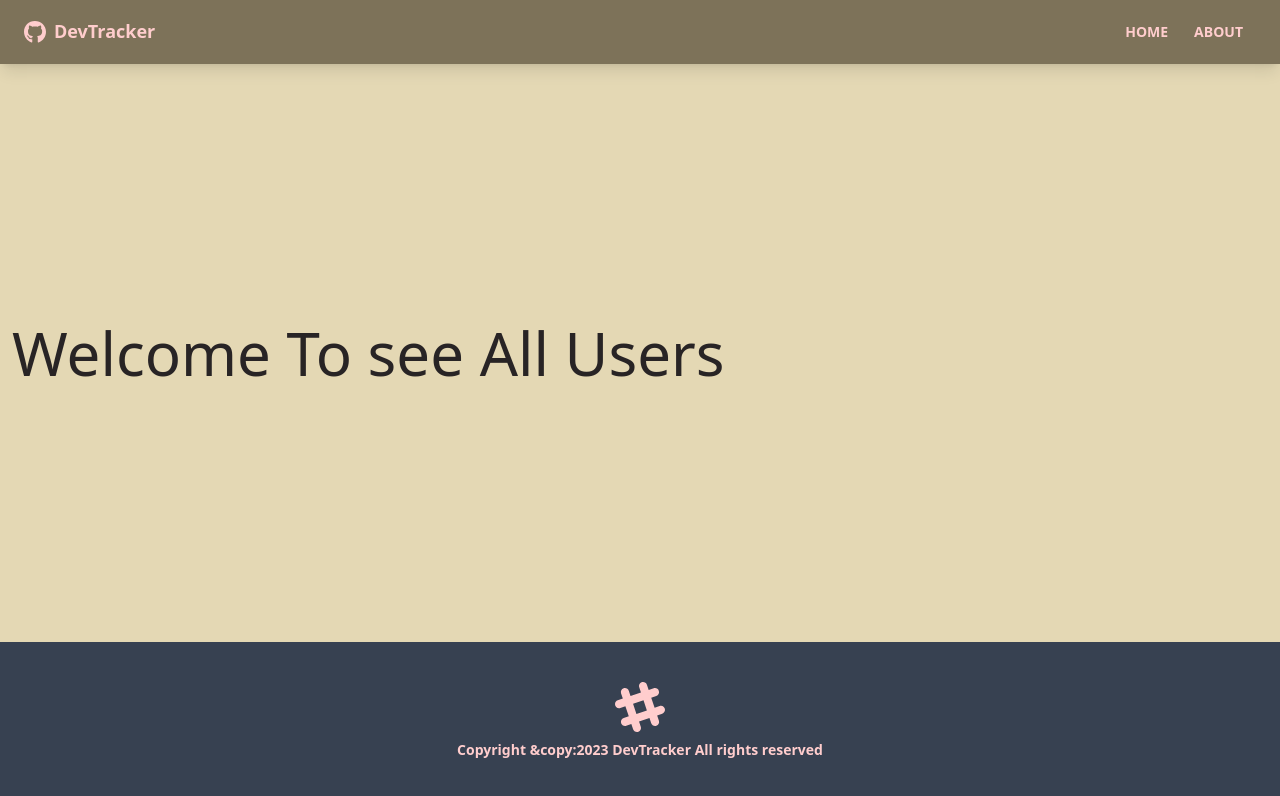
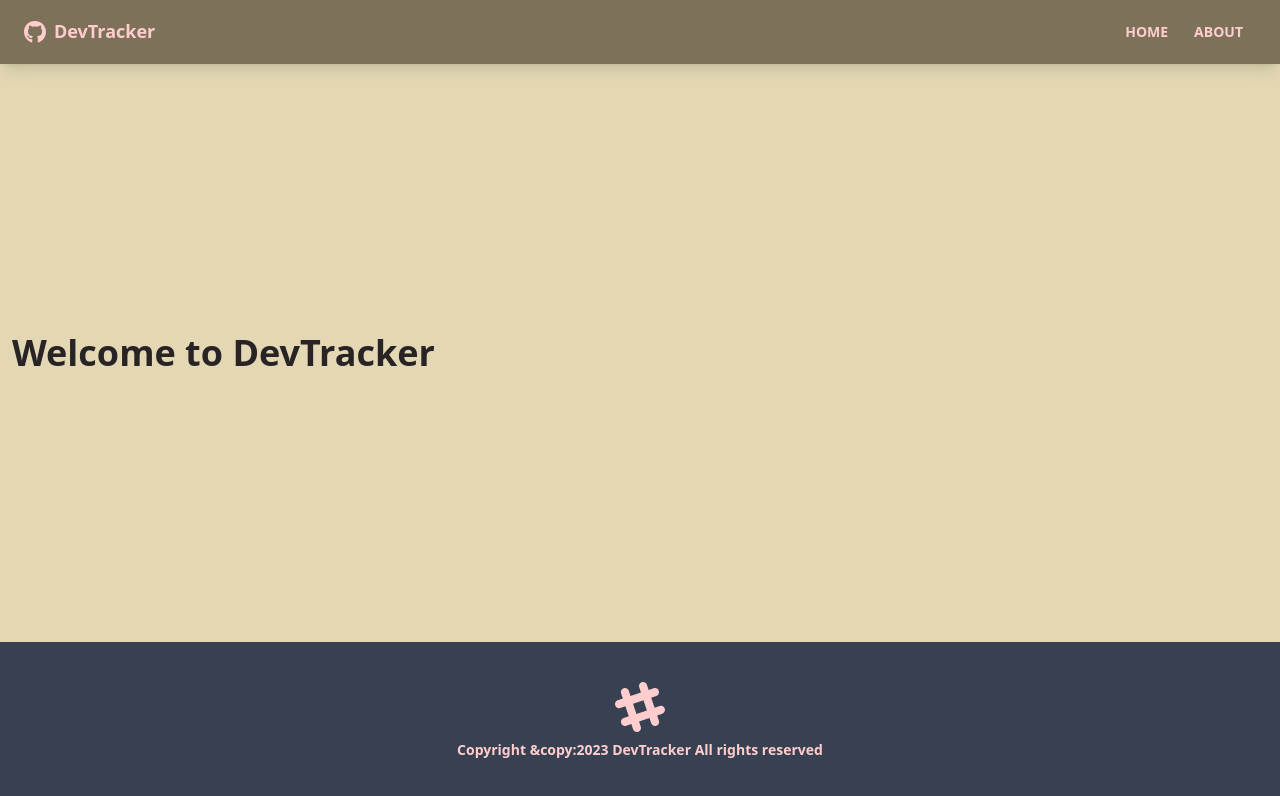
Before and after one commit to ReicaD/GitHub-Project, a React (Create React App) app in the folder github-finder/: page / in a window 1280 px wide. Shown: the top 796 px of the page. Built offline with nearby package versions, Linux system fonts and the light colour scheme.

Commit message:
modified

```diff
--- a/github-finder/src/Pages/Home.jsx
+++ b/github-finder/src/Pages/Home.jsx
@@ -1,9 +1,14 @@
-import React from 'react'
+import React from "react";
 
 function Home() {
   return (
-    <div><h1 className='text-6xl'>Welcome To see All Users</h1></div>
-  )
+    <div>
+      {" "}
+      <strong>
+        <h1 className="text-4xl">Welcome to DevTracker</h1>
+      </strong>
+    </div>
+  );
 }
 
-export default Home
+export default Home;
```
